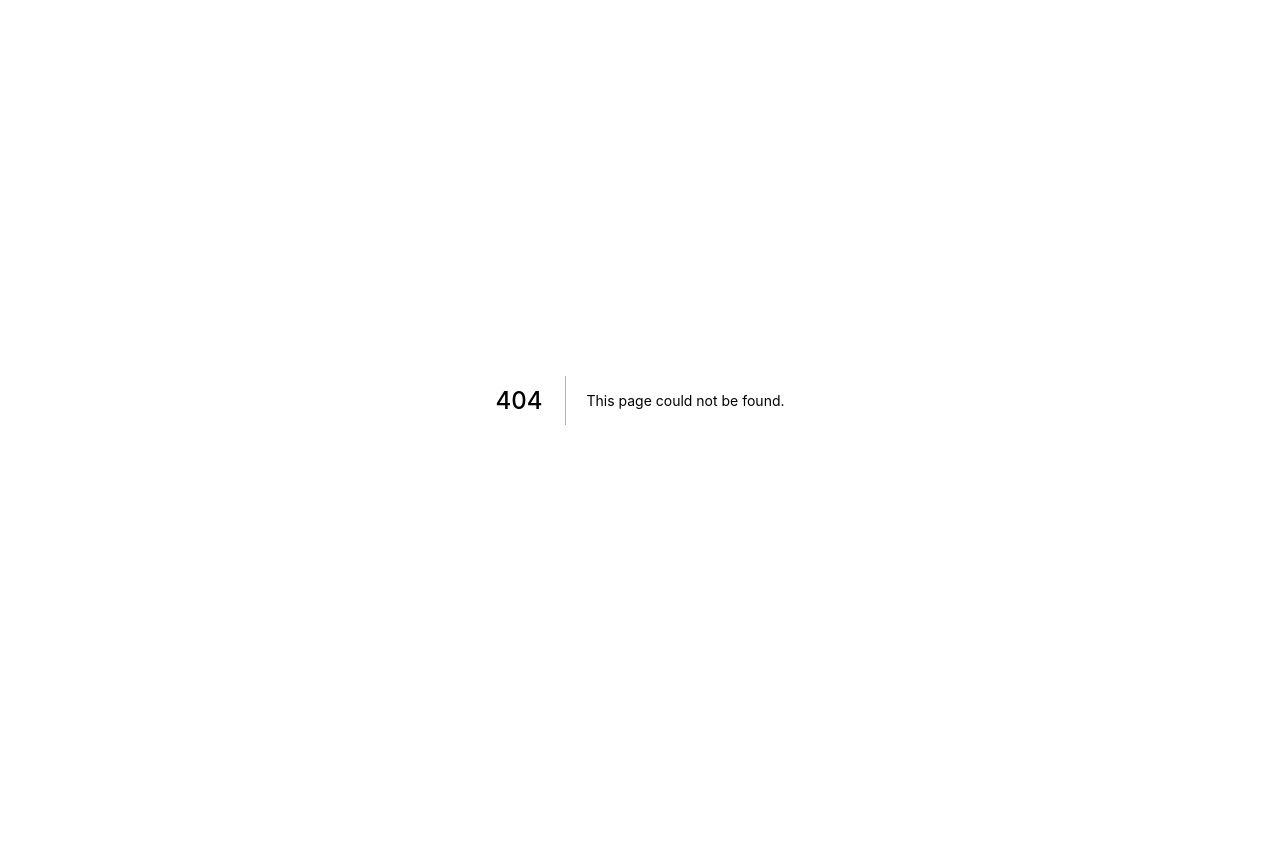
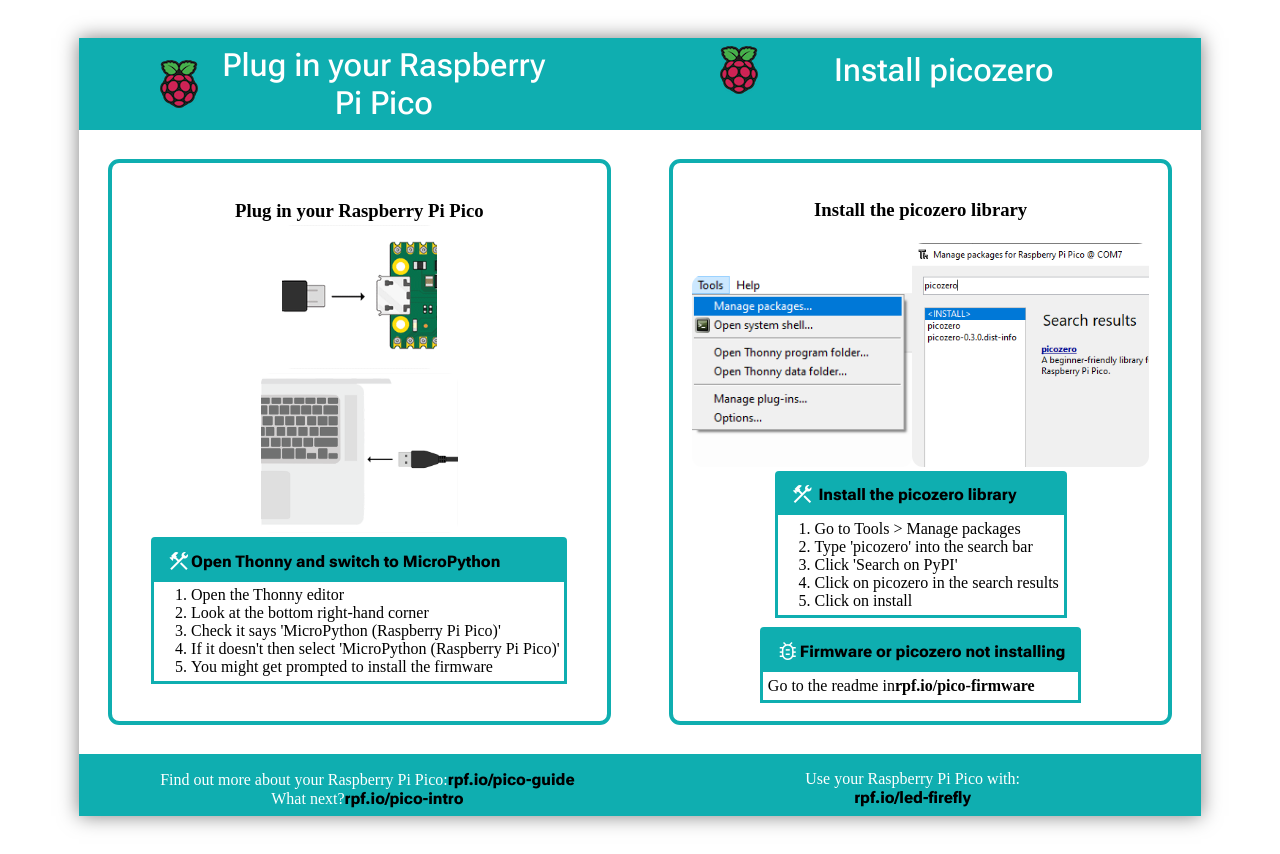
Before and after one commit to tracygardner/cardsnext, a Next.js app in the folder picocards/: page /cardsnext/pico-setup in a window 1280 px wide. Before the commit this address had no page. Before the commit the page ends 800 px from the top, so only its background shows below. Built offline with nearby package versions, Linux system fonts and the light colour scheme; a web font is replaced by a local one.

Commit message:
second page, fonts

```diff
--- a/picocards/components/_cards.js
+++ b/picocards/components/_cards.js
@@ -152,6 +152,12 @@
   </section>
 };
 
+export const DebugFull = (props) => {
+  return <div className="debug-container">
+    {props.children}
+  </div>
+};
+
 export const Debug = (props) => {
   return <div className="debug-container sidebyside">
     {props.children}
@@ -174,6 +180,38 @@
 
 export const DebugContent = (props) => {
   return <div className="debug-content">
+    {props.children}
+  </div>
+};
+
+export const InstructionsFull = (props) => {
+  return <div className="instructions-container">
+    {props.children}
+  </div>
+};
+
+export const Instructions = (props) => {
+  return <div className="instructions-container sidebyside">
+    {props.children}
+  </div>
+};
+
+export const InstructionsTitle = (props) => {
+  return <div className="instructions-top">
+    <p>
+      <span
+        className="material-symbols-outlined"
+        style={{ color: "white" }}
+      >
+        construction
+      </span>
+      <strong>{props.children}</strong>
+    </p>
+  </div>
+};
+
+export const InstructionsContent = (props) => {
+  return <div className="instructions-content">
     {props.children}
   </div>
 };
--- /dev/null
+++ b/picocards/pages/pico-setup.js
@@ -0,0 +1,125 @@
+import Head from 'next/head'
+import Image from 'next/image'
+import Link from 'next/link'
+import {CardHead, CardHeader, CardMain, CardPage, CardSide, PythonSection, Debug, DebugFull, DebugContent, DebugTitle, Instructions, InstructionsFull, InstructionsContent, InstructionsTitle, CardFooter} from '../components/_cards';
+
+export default function Card() {
+
+    return (
+      <div>
+      <CardHead/>
+      <CardPage>
+        <CardHeader head1="Plug in your Raspberry Pi Pico" head2="Install picozero" />
+
+        <CardMain>
+
+          <CardSide>
+
+            <section className="narrow">
+              <h3>
+                Plug in your Raspberry Pi Pico
+              </h3>
+
+              <div className="xcenter">
+                  <img
+                    className="rounded"
+                    style={{height: '9rem'}}
+                    src="images/pico-top-plug.png"
+                    alt="Pico from above connected to USB cable."
+                  />
+                  <br />
+                  <img
+                    className="rounded"
+                    style={{height: '10rem'}}
+                    src="images/plug-in-pico.png"
+                    alt="USB cable connected to computer."
+                  />
+                </div>
+
+            </section>
+            <section className="wrap">
+            <InstructionsFull>
+            <InstructionsTitle>Open Thonny and switch to MicroPython</InstructionsTitle>
+            <InstructionsContent><ol>
+                        <li>
+                          Open the Thonny editor
+                        </li>
+                        <li>
+                          Look at the bottom right-hand corner
+                        </li>
+                        <li>
+                          Check it says &apos;MicroPython (Raspberry Pi Pico)&apos;
+                        </li>
+                        <li>
+                          If it doesn&apos;t then select &apos;MicroPython (Raspberry Pi
+                          Pico)&apos;
+                        </li>
+                        <li>
+                          You might get prompted to install the firmware
+                        </li>
+                      </ol></InstructionsContent>
+            </InstructionsFull>
+            </section>
+          </CardSide>
+
+          <CardSide>
+             <section className="narrow">
+                <br />
+                <h3>
+                  Install the picozero library
+                </h3>
+                <br />
+                <div className="xcenter">
+                  <img
+                    className="rounded"
+                    style={{height: '12rem'}}
+                    src="images/tools-manage-packages.png"
+                    alt="A screenshot of a user clicking tools, then manage packages."
+                  />
+                  <img
+                    className="rounded"
+                    style={{height: '14rem'}}
+                    src="images/search-picozero.PNG"
+                    alt="A screenshot of picozero being searched for."
+                  />
+                </div>
+               </section>
+               <section className="wrap">
+<InstructionsFull>
+            <InstructionsTitle> Install the picozero library</InstructionsTitle>
+            <InstructionsContent><ol>
+                <li>
+                          Go to Tools &gt; Manage packages
+                        </li>
+                        <li>
+                          Type &apos;picozero&apos; into the search bar
+                        </li>
+                        <li>
+                          Click &apos;Search on PyPI&apos;
+                        </li>
+                        <li>
+                          Click on picozero in the search results
+                        </li>
+                        <li>
+                          Click on install
+                        </li>
+                      </ol></InstructionsContent>
+            </InstructionsFull>
+              <DebugFull>
+              <DebugTitle>Firmware or picozero not installing</DebugTitle>
+              <DebugContent>
+                Go to the readme in
+                        <Link
+                          href="https://rpf.io/pico-firmware" target="_blank">rpf.io/pico-firmware</Link>
+              </DebugContent>
+               </DebugFull>
+            </section>
+          </CardSide>
+
+        </CardMain>
+
+        <CardFooter />
+      </CardPage>
+        </div>
+    );
+  }
--- a/picocards/pages/pico-test.js
+++ b/picocards/pages/pico-test.js
@@ -1,8 +1,6 @@
 import Head from 'next/head'
 import Image from 'next/image'
 import {CardHead, CardHeader, CardMain, CardPage, CardSide, PythonSection, Debug, DebugContent, DebugTitle, CardFooter} from '../components/_cards';
-//import Prism from 'https://cdnjs.cloudflare.com/ajax/libs/prism/1.29.0/prism.min.js'
-//import python from 'https://cdnjs.cloudflare.com/ajax/libs/prism/1.29.0/components/prism-python.min.js'
 
 export default function Card() {
 
@@ -85,5 +83,3 @@
         </div>
     );
   }
-
-  //Prism.highlightAll();
--- a/picocards/public/style.css
+++ b/picocards/public/style.css
@@ -507,7 +507,7 @@
 
 /* To make a debug window */
 
-.debug-container {
+.debug-container, .instructions-container {
   background: rgba(var(--primary), 1);
   border: 3px solid rgba(var(--primary), 1);
   border-top-left-radius: 4px;
@@ -516,14 +516,14 @@
   /*box-shadow: 6px 6px 8px 2px #888888; /* right and bottom shadow, blur, spread and colour */
 }
 
-.debug-top {
+.debug-top, .instructions-top {
   padding: 0.3rem;
   background: rgba(var(--primary), 1);
   border-top-left-radius: 0px;
   border-top-right-radius: 0px;
 }
 
-.debug-content {
+.debug-content, .instructions-content {
   padding: 0.3rem;
   background: white;
 }
--- a/picocards/public/turquoise.css
+++ b/picocards/public/turquoise.css
@@ -11,10 +11,10 @@
   --onpage: 0, 0, 0;
   --detail: 15, 174, 176;
   --detail2: 0, 0, 0;
-
-  --body-font: 1rem 'Rubik', sans-serif;
-  --header-font: bolder 3rem 'Rubik', sans-serif;
-  --title-font: bolder 2.5rem 'Rubik', sans-serif;
-  --quote-font: lighter 1.5rem 'Rubik', sans-serif;
-  --highlight-font: bolder 1rem 'Rubik', sans-serif;
+c
+  --body-font: lighter 1.2rem 'Roboto Flex', sans-serif;
+  --header-font: lighter 3rem 'Roboto Flex', sans-serif;
+  --title-font: lighter 2rem 'Roboto Flex', sans-serif;
+  --quote-font: lighter 1.5rem 'Roboto Flex', sans-serif;
+  --highlight-font: bolder 1rem 'Roboto Flex', sans-serif;
 }
```
Also changed, not shown: picocards/public/sw.js.
